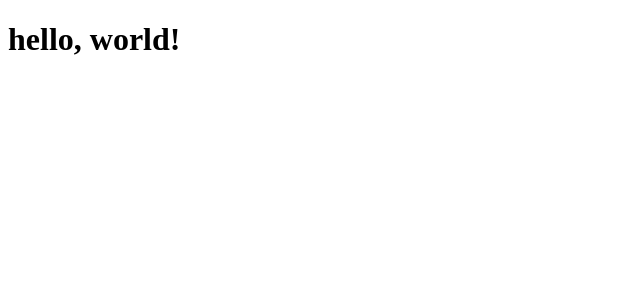
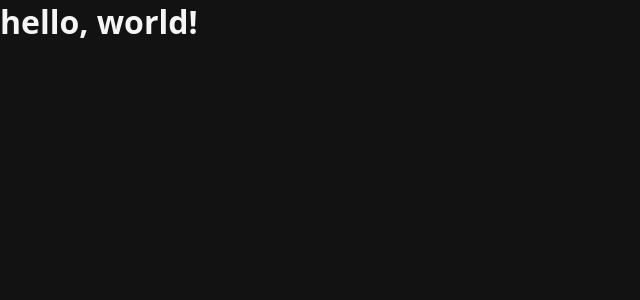
Before and after one commit to Espadv69/Random-Number-Generator, a React (Vite) app: page / in a window 1280 px wide. Shown: the top 300 px of the page, without its empty margins (0-640 px from the left). Built offline with nearby package versions, Linux system fonts and the light colour scheme.

Commit message:
Add simple styles for App

```diff
--- a/src/css/global.css
+++ b/src/css/global.css
@@ -0,0 +1,31 @@
+*,
+*::before,
+*::after {
+  margin: 0;
+  padding: 0;
+  box-sizing: border-box;
+}
+
+body {
+  min-height: 100dvh;
+
+  font-family:
+    system-ui,
+    -apple-system,
+    BlinkMacSystemFont,
+    'Segoe UI',
+    Roboto,
+    Oxygen,
+    Ubuntu,
+    Cantarell,
+    'Open Sans',
+    'Helvetica Neue',
+    sans-serif;
+
+  color: #f5f5f5;
+  background: #121212;
+}
+
+button {
+  cursor: pointer;
+}
```
